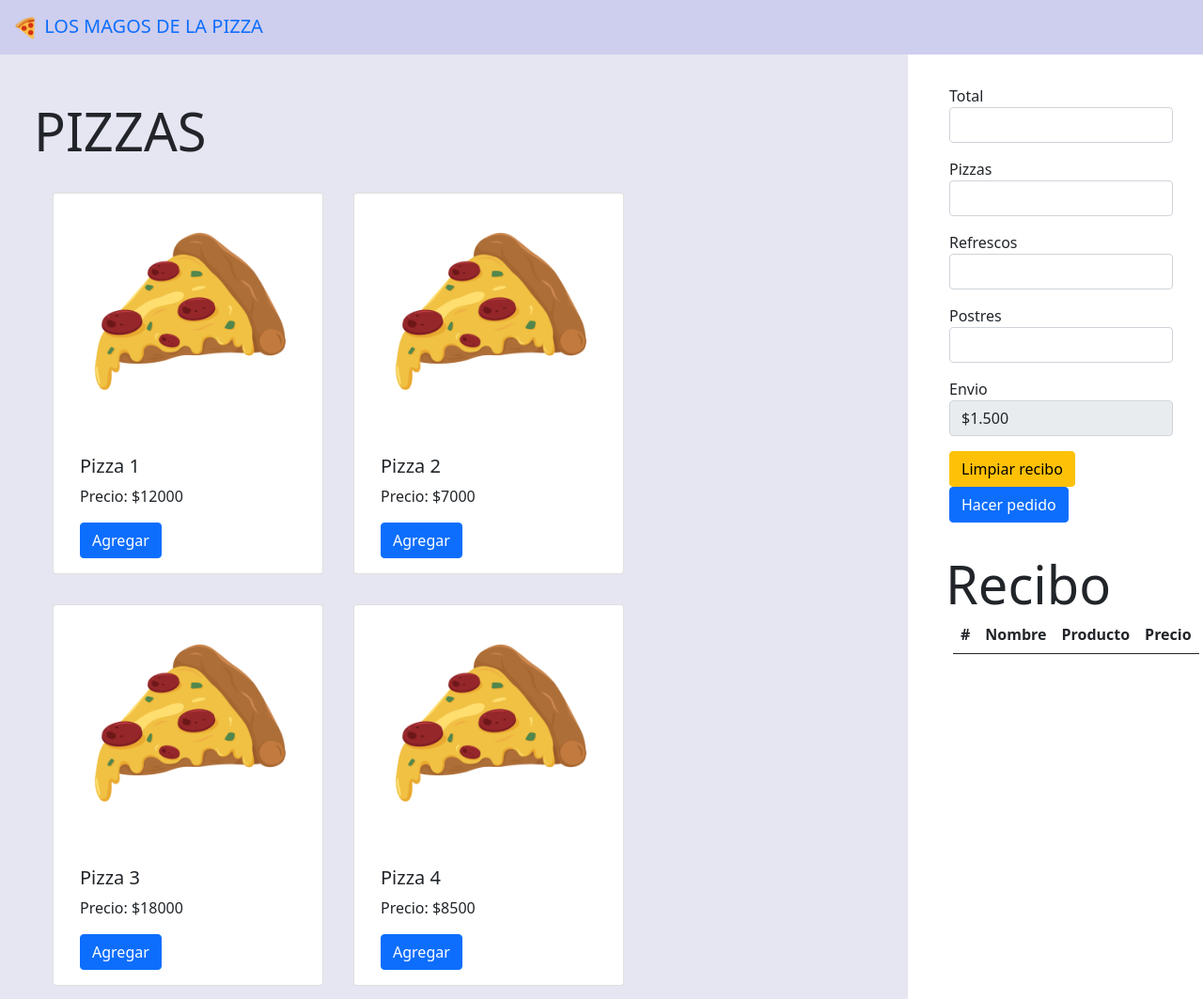
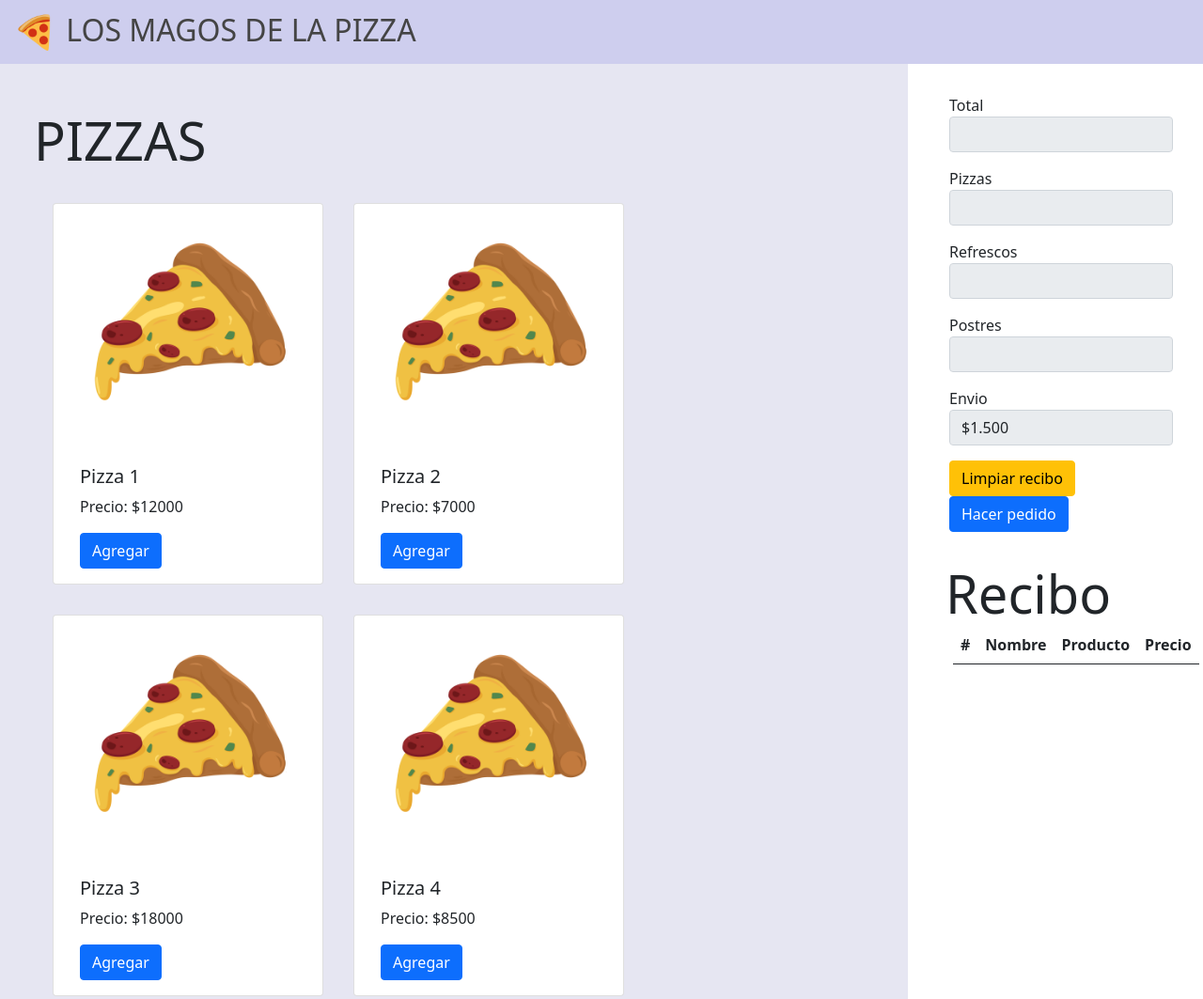
Before and after one commit to Larzuck-k/LOS-MAGOS-DE-LA-PIZZA, a plain HTML site: page index.html in a window 1280 px wide. Shown: the top 1063 px of the page at 94% size. Drawn offline with nearby package versions, Linux system fonts and the light colour scheme.

Commit message:
Corrección visual de título y colores

```diff
--- a/css/mystyle.css
+++ b/css/mystyle.css
@@ -1,3 +1,11 @@
+.nolink{
+text-decoration: none;
+color: rgb(68, 68, 68);
+font-size: 2rem;
+}
+
+
+
 .bg-body-quartiary{
 
     background-color: rgb(219, 219, 230)
--- a/index.html
+++ b/index.html
@@ -12,8 +12,8 @@
   <body>
     <nav class="navbar navbar-expand-lg  bg-body-tertiary" >
       <div class="container-fluid">
-        <a class="navbar-brand align-text-center"  href="#">
-          <img src="/media/logo.png" alt="Logo" height="30" class="" />
+        <a class="align-text-center nolink"  href="#">
+          <img src="/media/logo.png" alt="Logo" height="50" class="" />
           LOS MAGOS DE LA PIZZA
         </a>
 
@@ -93,13 +93,13 @@
         <div class="m-3">
           <div class="p-3">
             Total
-            <input class="form-control" type="text" name="" id="total" />
+            <input readonly class="form-control" type="text" name="" id="total" />
             <p></p>
             Pizzas
-            <input class="form-control" type="text" name="" id="totalpizza" />
+            <input readonly class="form-control" type="text" name="" id="totalpizza" />
             <p></p>
             Refrescos
-            <input
+            <input readonly
               class="form-control"
               type="text"
               name=""
@@ -107,7 +107,7 @@
             />
             <p></p>
             Postres
-            <input class="form-control" type="text" name="" id="totalpostre" />
+            <input readonly class="form-control" type="text" name="" id="totalpostre" />
             <p></p>
             Envio
             <input
```
